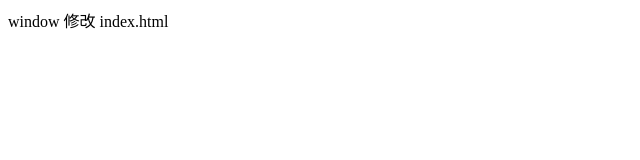
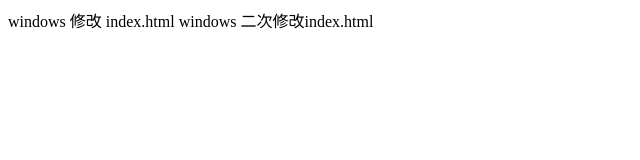
Before and after one commit to SunyanLBJ23/git_learing, a plain HTML site: page index.html in a window 1280 px wide. Shown: the whole page, without its empty margins (0-640 px from the left). Drawn offline with Linux system fonts and the light colour scheme.

Commit message:
windows二次修改index.html

```diff
--- a/index.html
+++ b/index.html
@@ -7,6 +7,7 @@
   <title>Document</title>
 </head>
 <body>
-  window 修改 index.html
+  windows 修改 index.html
+  windows 二次修改index.html
 </body>
 </html>
```
